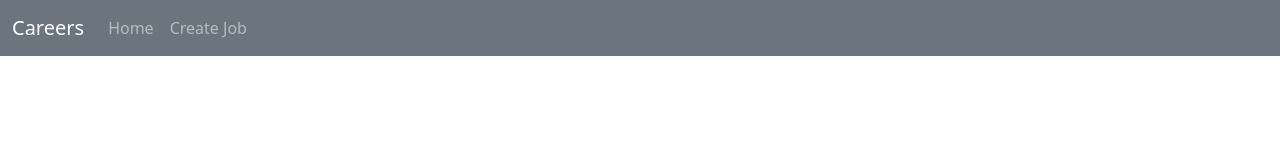
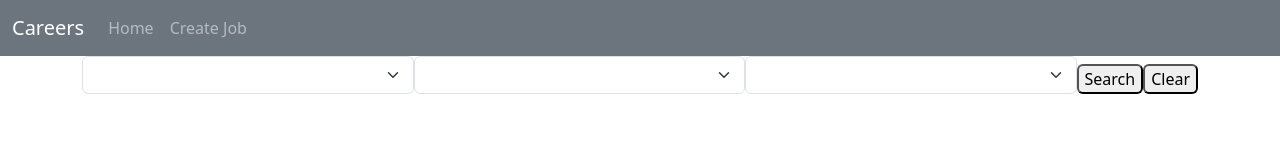
Before and after one commit to Ailen-franco/Careers, a plain HTML site: page index.html in a window 1280 px wide. Drawn offline with nearby package versions, Linux system fonts and the light colour scheme.

Commit message:
add search bar in html

```diff
--- a/index.html
+++ b/index.html
@@ -27,6 +27,21 @@
                 </div>
             </div>
         </nav>
+        <!-- search bar -->
+        <section class="search-bar">
+            <div class="selects-box container d-flex justify-content-center flex-wrap flex-sm-nowrap">
+                <select id="select-location" class="form-select rounded" aria-label="Default select example">
+                </select>
+                <select id="select-seniority" class="form-select rounded" aria-label="Default select example">
+                </select>
+                <select id="select-category" class="form-select rounded" aria-label="Default select example">
+                </select>
+                <div class="button-box d-flex align-self-sm-end">
+                    <button type="button" id="btn-search" class="rounded">Search</button>
+                    <button type="button" id="btn-clear" class="rounded">Clear</button>
+                </div>
+            </div>
+        </section>
     </header>
     <script src="js/api.js"></script>
     <script src="js/main.js"></script>
```
